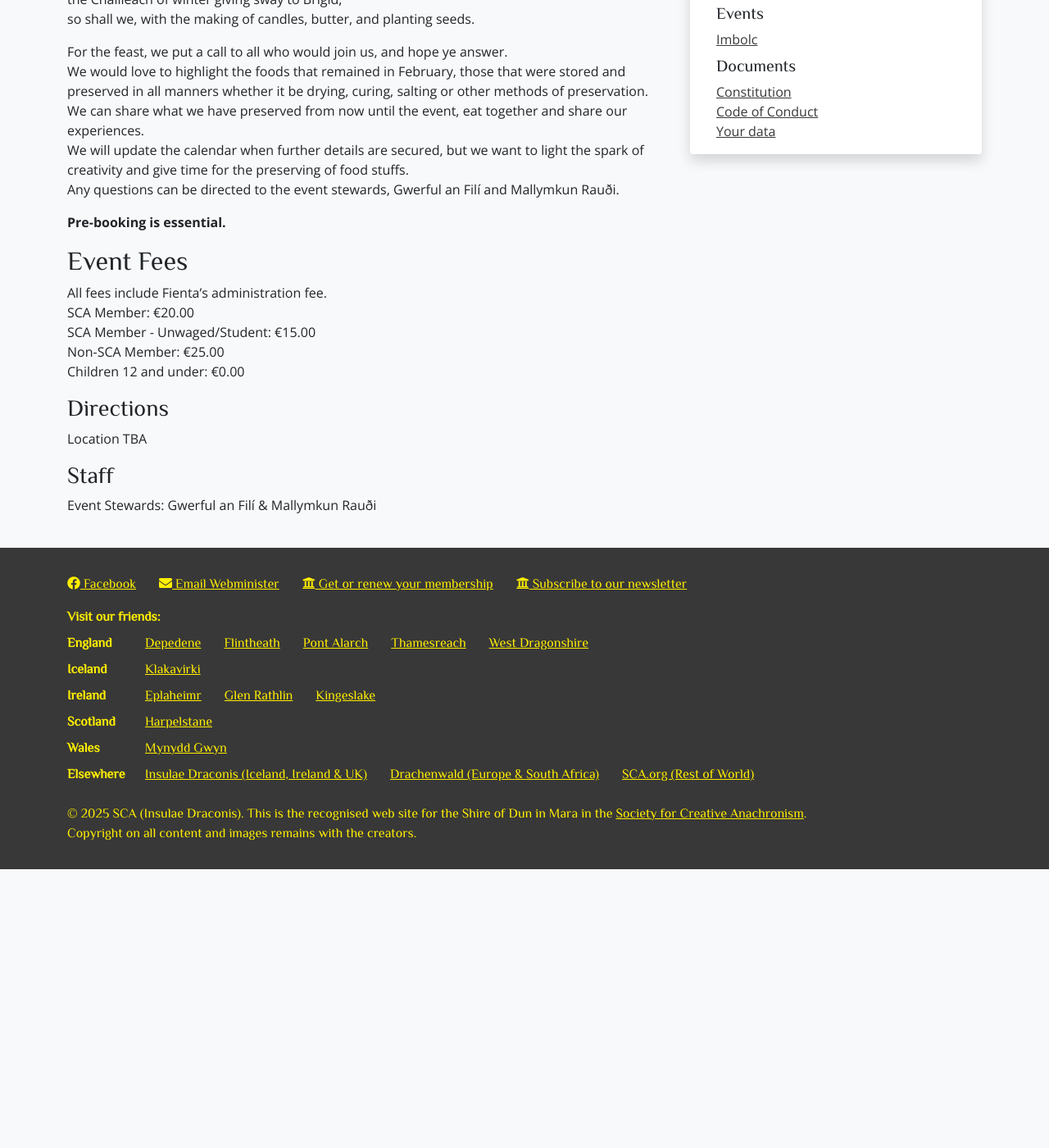
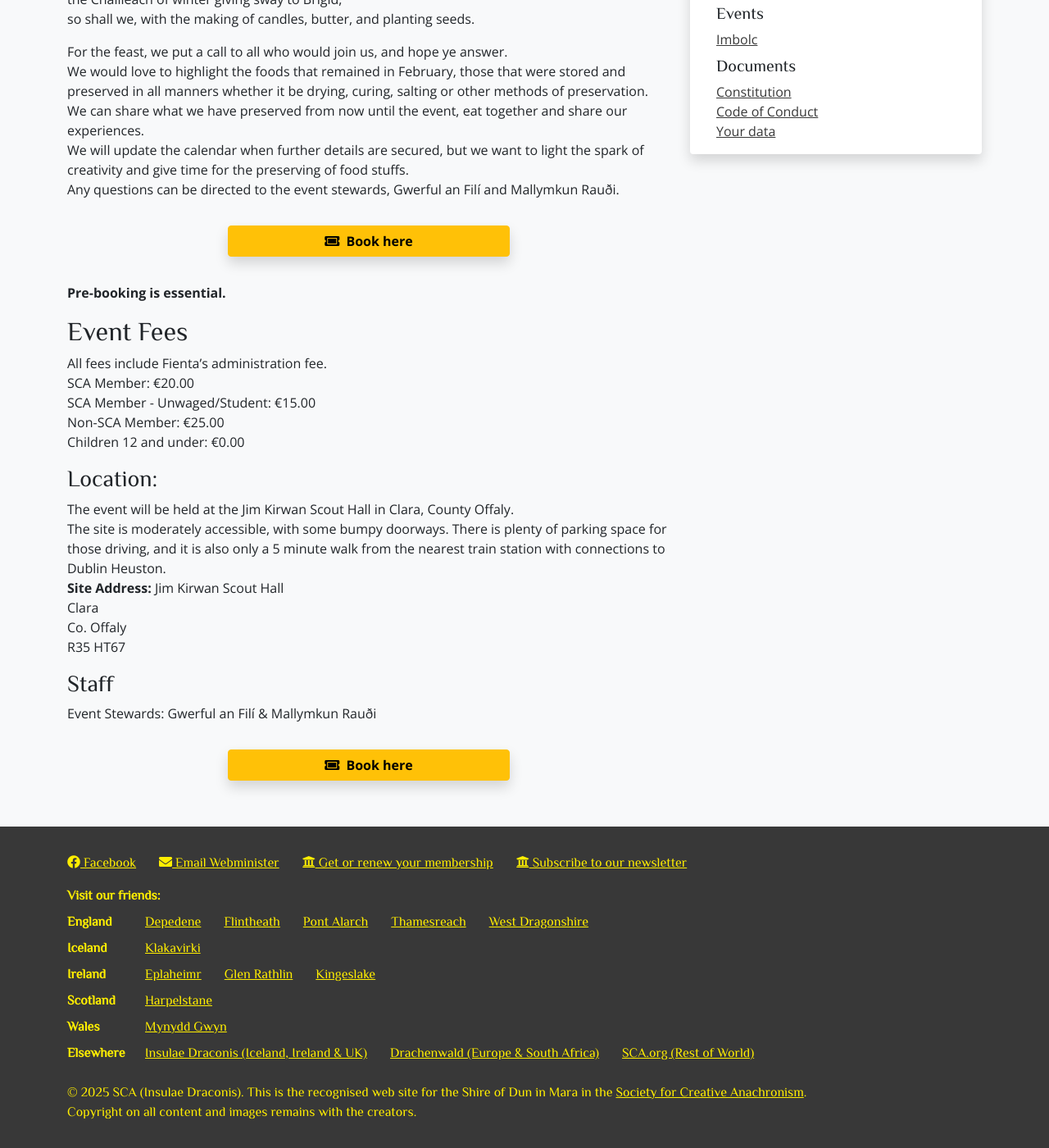
Before and after one commit to drachenwald/dun-in-mara, a Jekyll site: the page built from events/2026/imbolc/index.md, in a window 1280 px wide and 1400 px high, scrolled down 581 px. Shown: the whole window at 82% size. Built offline with Jekyll 4.4.1, drawn with Linux system fonts in a browser that asks for light colours; comment, search, counter and statistics services are not loaded; before the commit the page ends 1641 px from its top, so only the background shows below that.

Commit message:
Updated link and location for imbolc

```diff
--- a/events/2026/imbolc/index.md
+++ b/events/2026/imbolc/index.md
@@ -26,9 +26,9 @@ We would love to highlight the foods that remained in February, those that were
 We will update the calendar when further details are secured, but we want to light the spark of creativity and give time for the preserving of food stuffs.
 Any questions can be directed to the event stewards, Gwerful an Filí and Mallymkun Rauði.
 
-<!-- <div class="text-center m-4">
-  <a class="btn btn-warning shadow m-2 w-50" href="https://fienta.com/duninmara-strawberryraid-119918"><i class="fas fa-ticket-alt me-1 m"></i> Book here</a><br />
-</div> -->
+<div class="text-center m-4">
+  <a class="btn btn-warning shadow m-2 w-50" href="https://fienta.com/imbolc"><i class="fas fa-ticket-alt me-1 m"></i> Book here</a><br />
+</div>
 
 **Pre-booking is essential.**
 
@@ -42,15 +42,21 @@ Non-SCA Member: €25.00
 Children 12 and under: €0.00
 
 
-### Directions
+### Location:
+The event will be held at the Jim Kirwan Scout Hall in Clara, County Offaly.
+The site is moderately accessible, with some bumpy doorways. There is plenty of parking space for those driving, and it is also only a 5 minute walk from the nearest train station with connections to Dublin Heuston.
+**Site Address:**
+Jim Kirwan Scout Hall
+Clara
+Co. Offaly
+R35 HT67
 
-Location TBA
 
 
 ### Staff
 
 Event Stewards: Gwerful an Filí & Mallymkun Rauði
 
-<!-- <div class="text-center m-4">
-  <a class="btn btn-warning shadow m-2 w-50" href="https://fienta.com/duninmara-strawberryraid-119918"><i class="fas fa-ticket-alt me-1 m"></i> Book here</a><br />
-</div> -->
+<div class="text-center m-4">
+  <a class="btn btn-warning shadow m-2 w-50" href="https://fienta.com/imbolc"><i class="fas fa-ticket-alt me-1 m"></i> Book here</a><br />
+</div>
```
